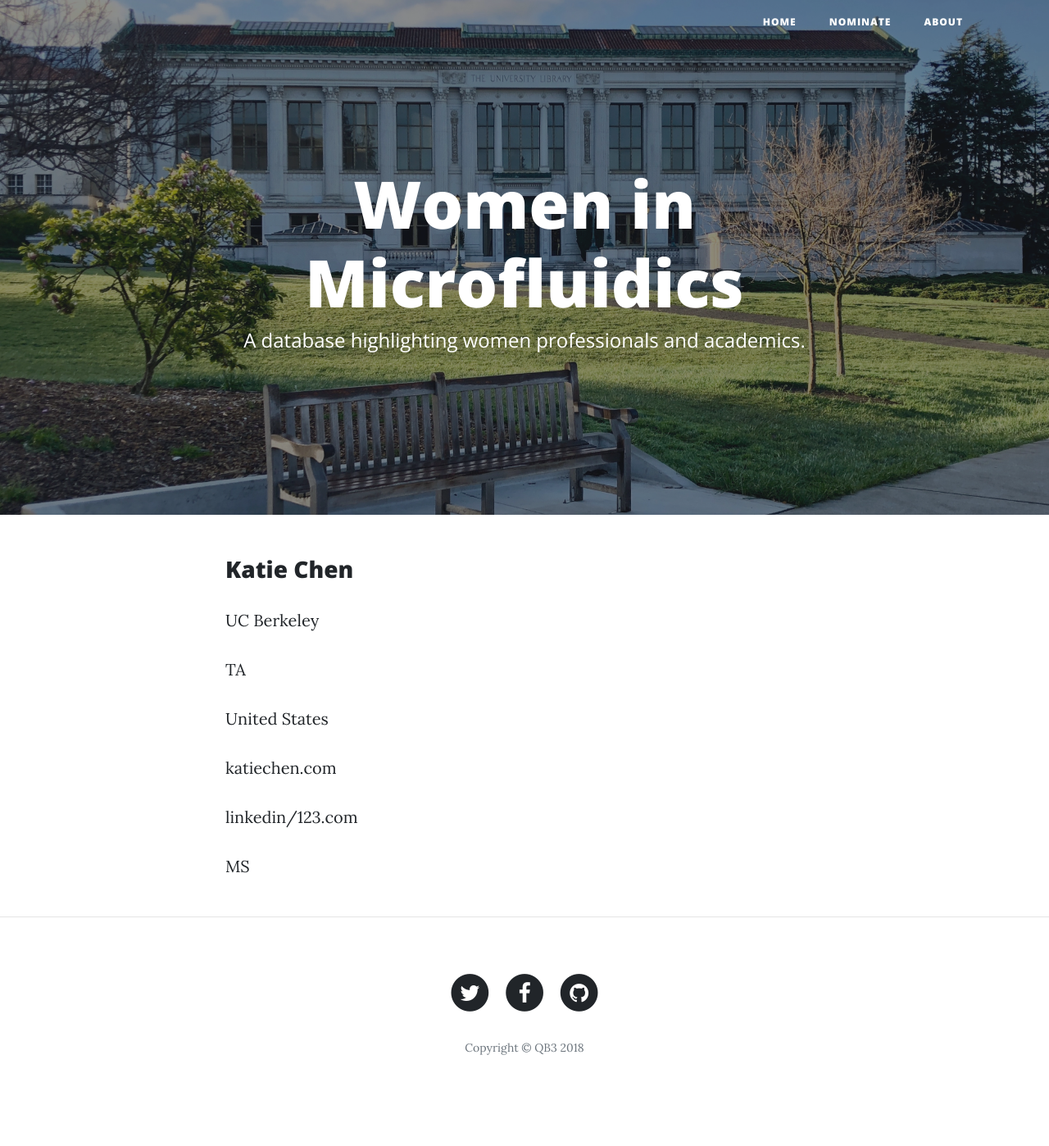
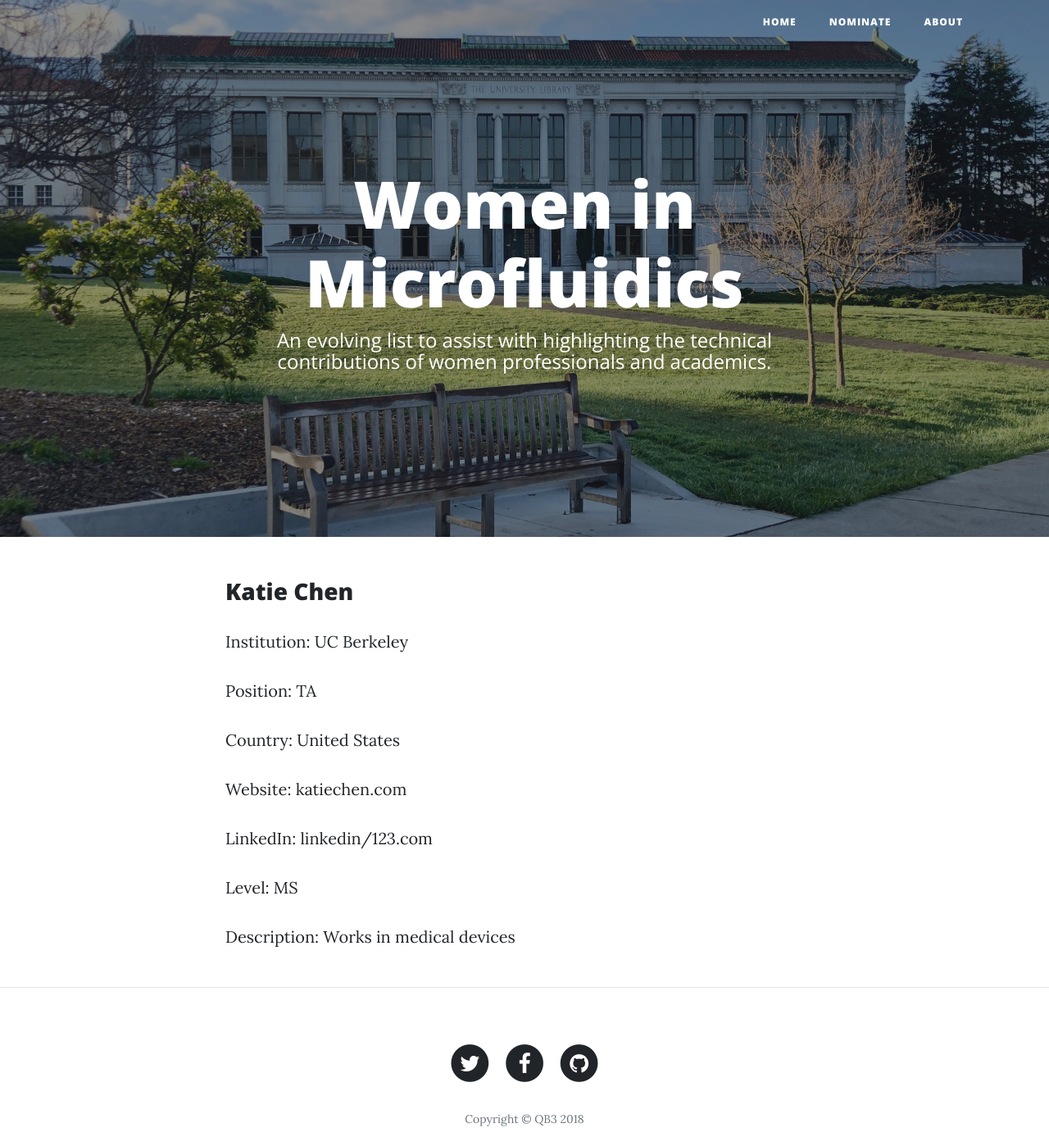
Before and after one commit to katiechen1/researcher-app, a Django app: page /researchers/4/ in a window 1280 px wide. Shown: the top 1398 px of the page at 82% size. Before the commit the page ends 1287 px from the top, so only its background shows below. Run offline with Django 3.2, Linux system fonts and the light colour scheme; data comes from the database, SQL or seed files in the repository; both versions use the stored data as it was after the commit; some libraries are stand-ins or nearby versions.

Commit message:
Fixed UI and added about description. Fixed email.

```diff
--- a/dbapp/settings.py
+++ b/dbapp/settings.py
@@ -126,6 +126,6 @@ STATICFILES_DIRS = [
 #linking email stuff
 EMAIL_USE_TLS = True
 EMAIL_HOST = 'smtp.gmail.com'
-EMAIL_HOST_USER = 'your_email_here@test.com'
-EMAIL_HOST_PASSWORD = 'your_pword'
+EMAIL_HOST_USER = 'microfluidics.berkeley@gmail.com'
+EMAIL_HOST_PASSWORD = 'microfluidics123'
 EMAIL_PORT = 587
--- a/researchers/models.py
+++ b/researchers/models.py
@@ -21,12 +21,12 @@ class Researcher(models.Model):
 
 # This is the form used to nominate a scholar or yourself
 class NominateForm(forms.Form):
-    contact_name = forms.CharField(required=True)
-    contact_email = forms.EmailField(required=True)
-    nominee_name = forms.CharField(required=True)
-    nominee_email = forms.EmailField(required=True)
-    nominee_website = forms.CharField(required=True)
-    nominee_institution = forms.CharField(required=True)
+    nominators_full_name = forms.CharField(required=True)
+    nominators_email = forms.EmailField(required=True)
+    nominees_name = forms.CharField(required=True)
+    nominees_email = forms.EmailField(required=True)
+    nominees_website = forms.CharField(required=True)
+    nominees_institution = forms.CharField(required=True)
 
 
 # This is the form we send to nominated individual to get information needed to display
--- a/researchers/templates/about.html
+++ b/researchers/templates/about.html
@@ -2,5 +2,5 @@
 
 {% block content %}
 <h1>About</h1>
-<p>Insert about here.</p>
+<p>We created the Women in Microfluidics listing to assist conference chairs and organizers with identifying speakers, panelists, and moderators for inclusion in conferences and workshops having micro/nanofluidics and Bio-MEMS content.  We encourage anyone who is in a position of suggesting or selecting speakers to use this list as a tool to help identify great researchers to include in your conference, workshop, or university’s programming.  Please submit nominations, as the Women in Microfluidics list is designed to be only as comprehensive as we – our community – make it.  If you have questions or ideas, please contact Prof. Amy E. Herr at UC Berkeley.</p>
 {% endblock %}
--- a/researchers/templates/base.html
+++ b/researchers/templates/base.html
@@ -60,7 +60,7 @@
           <div class="col-lg-8 col-md-10 mx-auto">
             <div class="site-heading">
               <h1>Women in Microfluidics</h1>
-              <span class="subheading">A database highlighting women professionals and academics.</span>
+              <span class="subheading">An evolving list to assist with highlighting the technical contributions of women professionals and academics.</span>
             </div>
           </div>
         </div>
@@ -72,14 +72,20 @@
       <div class="row">
         <div class="col-lg-8 col-md-10 mx-auto">
 
-            <div>
-            {% block content %}
-            <hr>
-            {% endblock %}
-            </div>
 
+            <!-- <div class="post-preview">
+              <p class="post-meta">
+              This list was originally assembled by Amy E. Herr (UC Berkeley) and is continually updated – via nominations – to aid conference chairs and organizers in identifying speakers, panelists, and moderators for inclusion in conferences and workshops having micro/nanofluidics and Bio-MEMS content. To nominate yourself or a colleague, please visit our ‘Nominate’ page.</p>
+            </div> -->
 
-          <!-- <div class="post-preview">
+              <div>
+              {% block content %}
+              <!-- <hr> -->
+              {% endblock %}
+              </div>
+
+          <!--
+          <div class="post-preview">
             <a href="post.html">
               <h2 class="post-title">
                 I believe every human has a finite number of heartbeats. I don't intend to waste any of mine.
--- a/researchers/templates/researcher_detail.html
+++ b/researchers/templates/researcher_detail.html
@@ -1,12 +1,14 @@
 {% extends "base.html" %}
 {% block content %}
+<!-- this is the format for when you click a researcher -->
 <div>
   <h3>{{ researcher.name|capfirst }}</h3>
-  <p>{{ researcher.institution }}</p>
-  <p>{{ researcher.position }}</p>
-  <p>{{ researcher.country }}</p>
-  <p>{{ researcher.website_link }}</p>
-  <p>{{ researcher.linkedin_link }}</p>
-  <p>{{ researcher.level }}</p>
+  <p>Institution: {{ researcher.institution }}</p>
+  <p>Position: {{ researcher.position }}</p>
+  <p>Country: {{ researcher.country }}</p>
+  <p>Website: {{ researcher.website_link }}</p>
+  <p>LinkedIn: {{ researcher.linkedin_link }}</p>
+  <p>Level: {{ researcher.level }}</p>
+  <p>Description: {{ researcher.des}}</p>
 </div>
 {% endblock %}
--- a/researchers/views.py
+++ b/researchers/views.py
@@ -49,18 +49,18 @@ def nominate(request):
         form = form_class(data=request.POST)
 
         if form.is_valid():
-            contact_name = request.POST.get('contact_name', '')
-            contact_email = request.POST.get('contact_email', '')
-            nominee_name = request.POST.get('nominee_name', '')
-            nominee_email = request.POST.get('nominee_email', '')
-            nominee_website = request.POST.get('nominee_website', '')
-            nominee_institution = request.POST.get('nominee_institution', '')
+            nominators_name = request.POST.get('nominators_full_name', '')
+            nominators_email = request.POST.get('nominators_email', '')
+            nominees_name = request.POST.get('nominees_name', '')
+            nominees_email = request.POST.get('nominees_email', '')
+            nominees_website = request.POST.get('nominees_website', '')
+            nominees_institution = request.POST.get('nominees_institution', '')
 
 
             subject = 'Nomination for Website'
             from_email = settings.EMAIL_HOST_USER
-            to_email = [str(nominee_email)]
-            msg = 'Hello, you have been nominated to be listed on our website. Please go to localhost:8000/nomineeinfo to register an account and update your information. Thanks.'
+            to_email = [str(nominees_email)]
+            msg = 'Hello ' + nominees_name + ',\n \n You have been nominated by ' + nominators_name + ' to be listed on our website. Please go to microfluidics.berkeley.edu/nomineeinfo to register an account and update your information. Thanks. \n \n Sincerely, \n Team from Microfluidics @ Berkeley'
             send_mail(subject=subject, message=msg, from_email=from_email, recipient_list=to_email, fail_silently=True)
 
             return redirect('/thanks')
```
Also changed, not shown: researchers/templates/home.html (+10 -4 lines), researchers/templates/nominate.html (+6 -4 lines), db.sqlite3.
